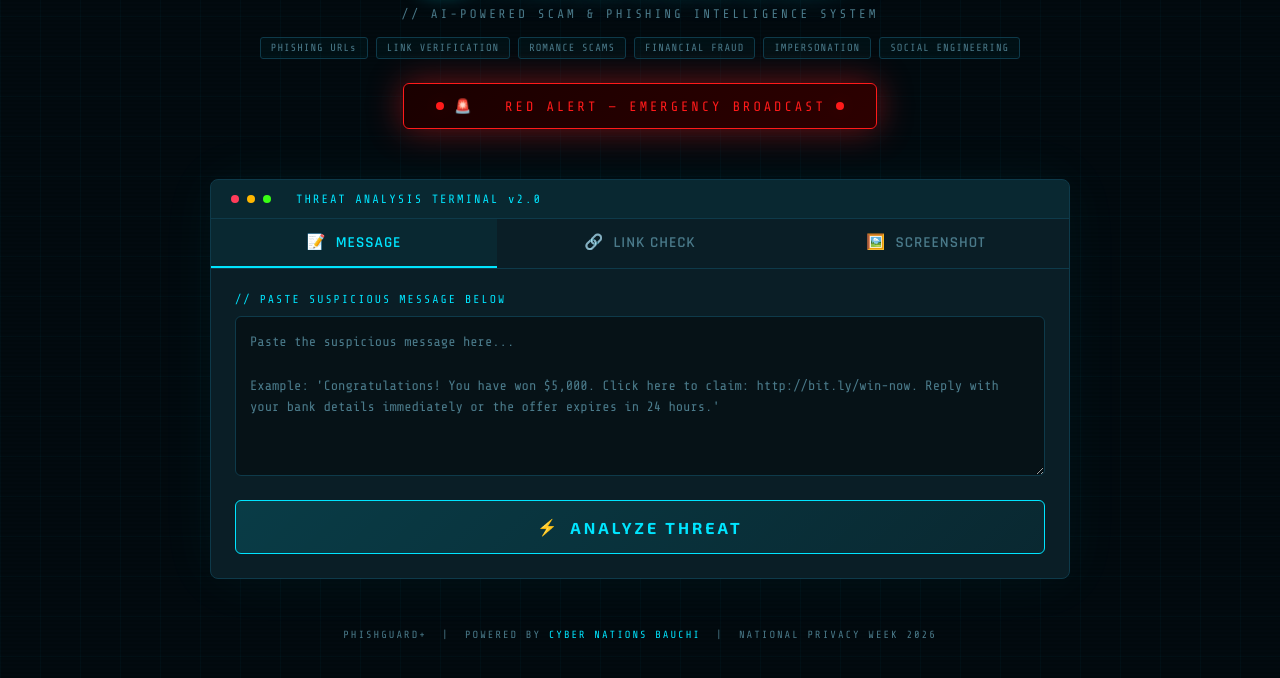
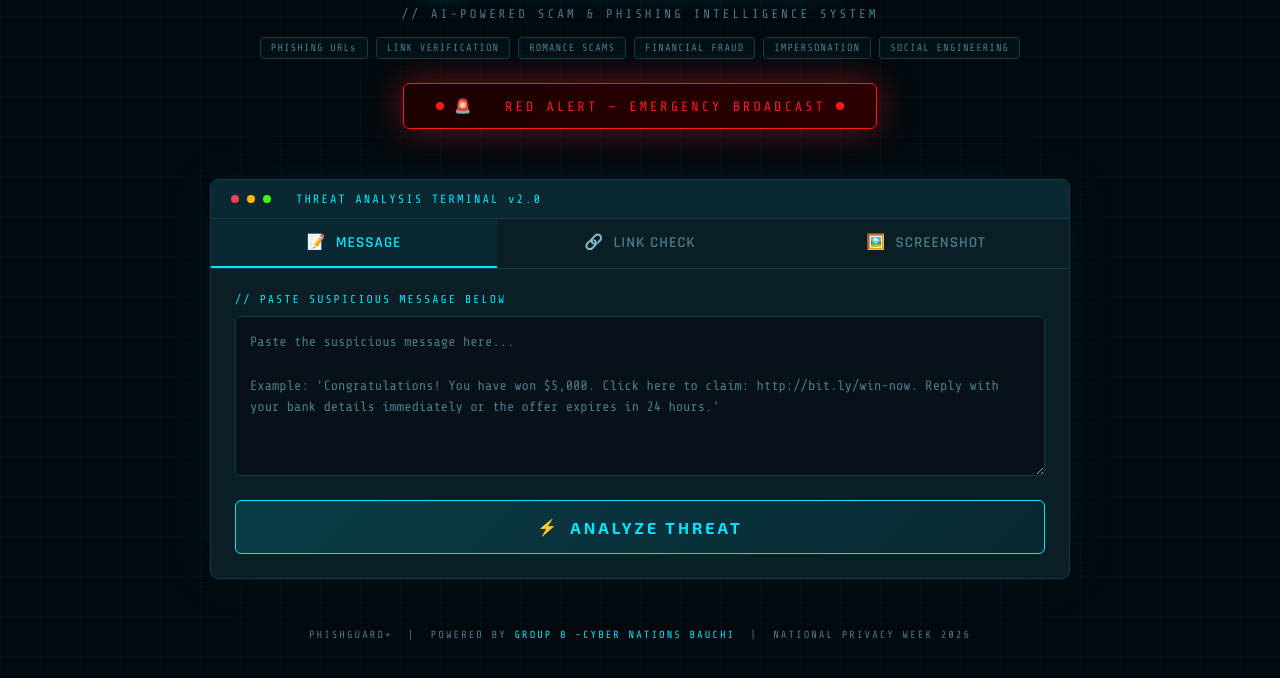
Before and after one commit to Amaleeq14/phish-guard, a website: page index.html in a window 1280 px wide. Shown: the part 104-782 px from the top of the page. Drawn offline with nearby package versions, Linux system fonts and the light colour scheme.

Commit message:
Update index.html

```diff
--- a/index.html
+++ b/index.html
@@ -809,7 +809,7 @@
 
   <!-- FOOTER -->
   <footer>
-    PHISHGUARD+ &nbsp;|&nbsp; POWERED BY <span>CYBER NATIONS BAUCHI</span> &nbsp;|&nbsp; NATIONAL PRIVACY WEEK 2026
+    PHISHGUARD+ &nbsp;|&nbsp; POWERED BY <span> GROUP 8 -CYBER NATIONS BAUCHI</span> &nbsp;|&nbsp; NATIONAL PRIVACY WEEK 2026
   </footer>
 
 </div>
```
